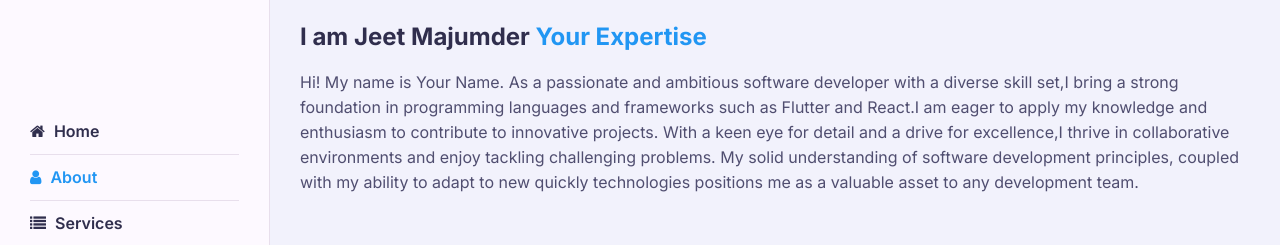
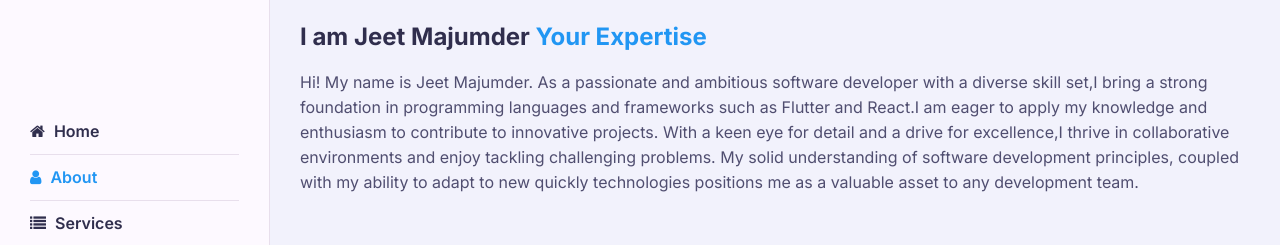
Before and after one commit to jeet858/folio-main, a Next.js app: page /about in a window 1280 px wide. Shown: the part 161-406 px from the top of the page. Built offline with nearby package versions, Linux system fonts and the light colour scheme.

Commit message:
modified:   src/app/about/page.tsx

```diff
--- a/src/app/about/page.tsx
+++ b/src/app/about/page.tsx
@@ -18,7 +18,7 @@ const About: NextPage = () => {
                     I am Jeet Majumder <span>Your Expertise</span>
                   </h2>
                   <p>
-                    Hi! My name is Your Name. As a passionate and ambitious
+                    Hi! My name is Jeet Majumder. As a passionate and ambitious
                     software developer with a diverse skill set,I bring a strong
                     foundation in programming languages and frameworks such as
                     Flutter and React.I am eager to apply my knowledge and
```
